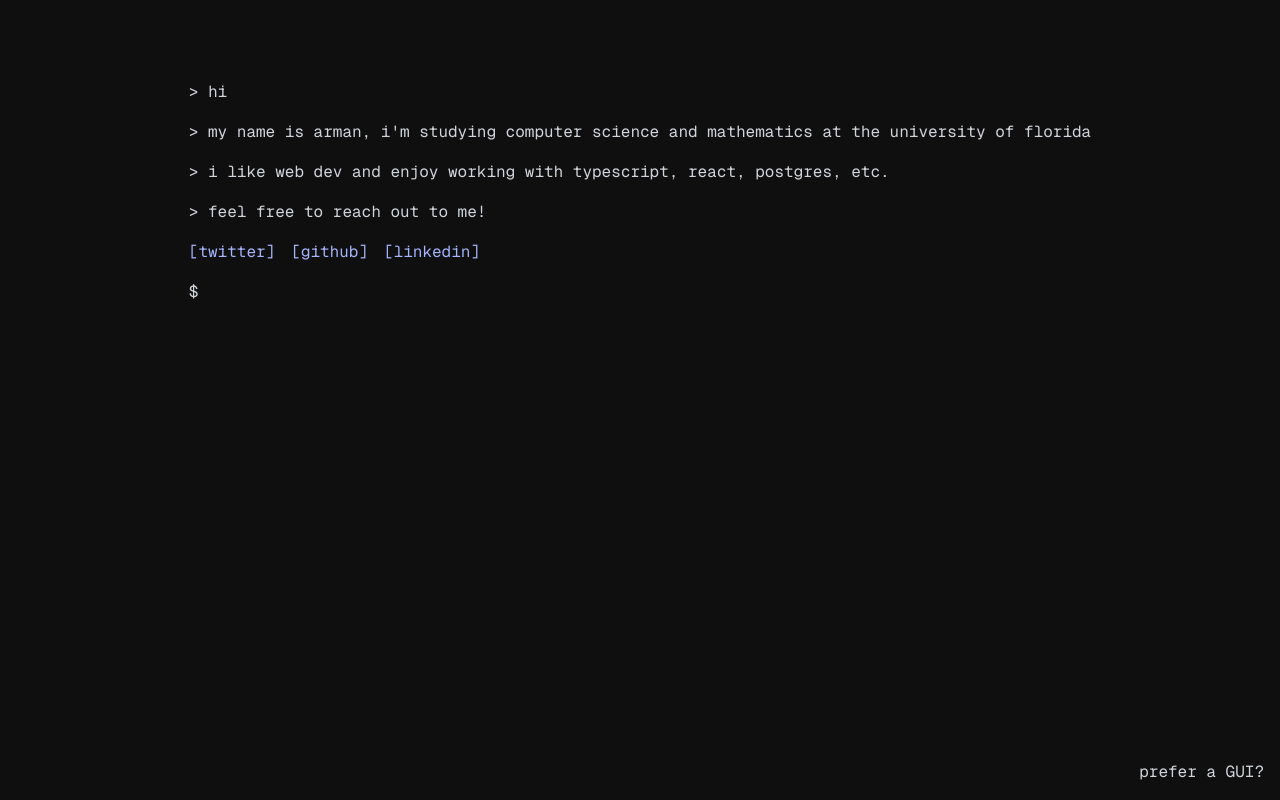
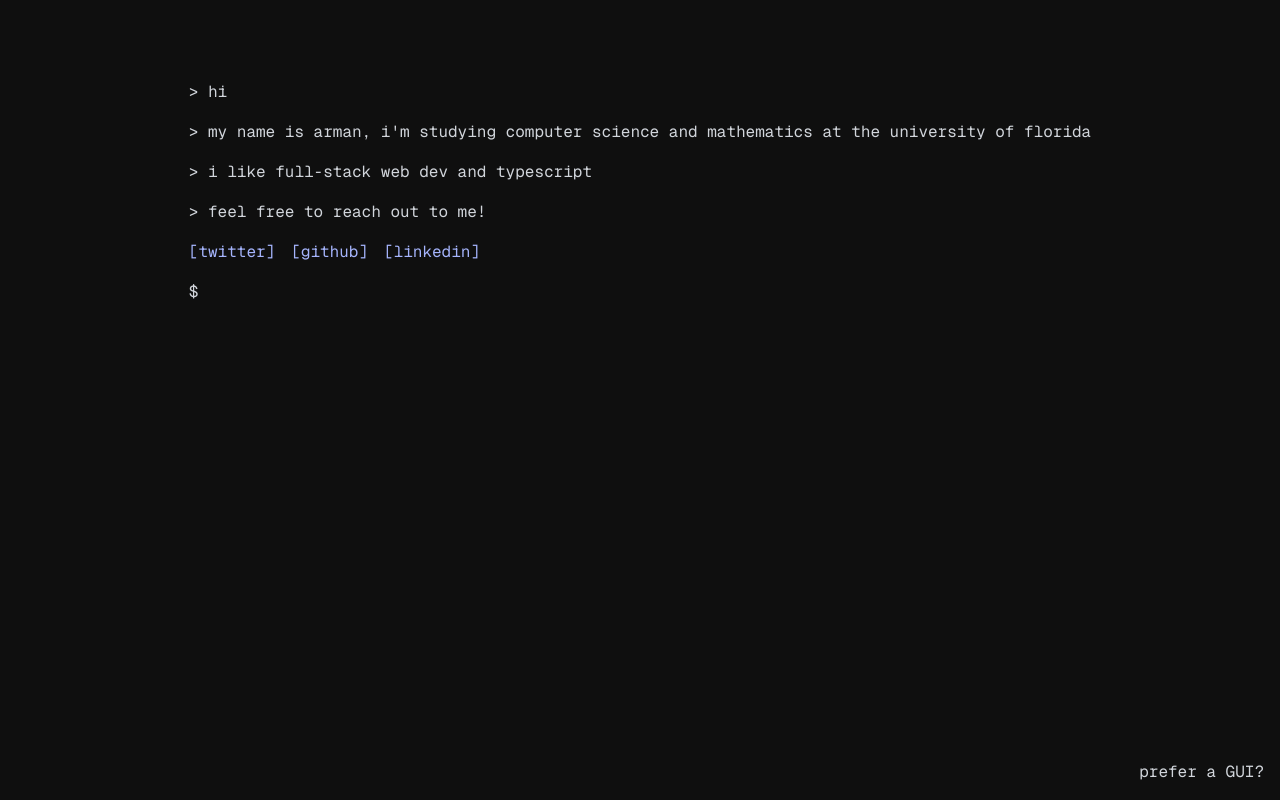
Before and after one commit to sangwaboi/sangwaboi.github.io, a Next.js app: page / in a window 1280 px wide. Built offline with nearby package versions, Linux system fonts and the light colour scheme.

Commit message:
update homepage wording and metadata

```diff
--- a/src/app/layout.tsx
+++ b/src/app/layout.tsx
@@ -11,6 +11,7 @@ const geistMono = localFont({
 export const metadata: Metadata = {
   title: "arman's living room",
   description: "arman's living room",
+  keywords: ["arman", "kumaraswamy", "arman kumaraswamy", "arman's living room", "armank", "armank.dev", "armank dev"],
 };
 
 export default function RootLayout({
--- a/src/app/page.tsx
+++ b/src/app/page.tsx
@@ -11,8 +11,7 @@ export default function Home() {
             at the university of florida
           </p>
           <p>
-            &gt; i like web dev and enjoy working with typescript, react,
-            postgres, etc.
+            &gt; i like full-stack web dev and typescript
           </p>
           <p>&gt; feel free to reach out to me!</p>
           <div className="flex gap-4 text-indigo-300">
```
